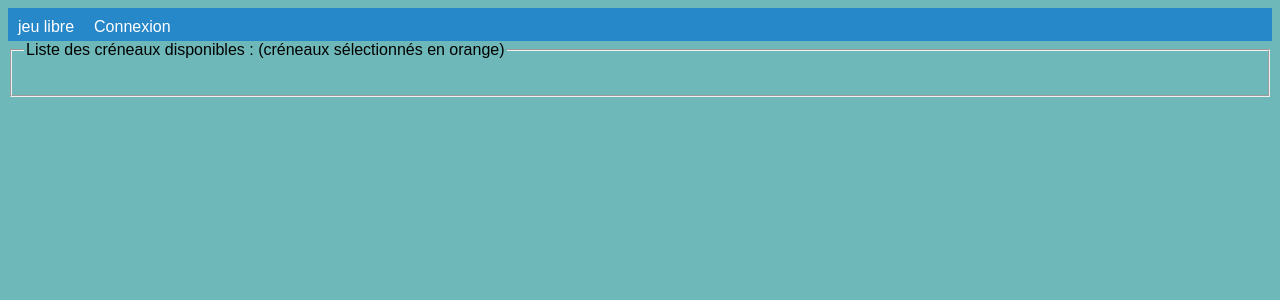
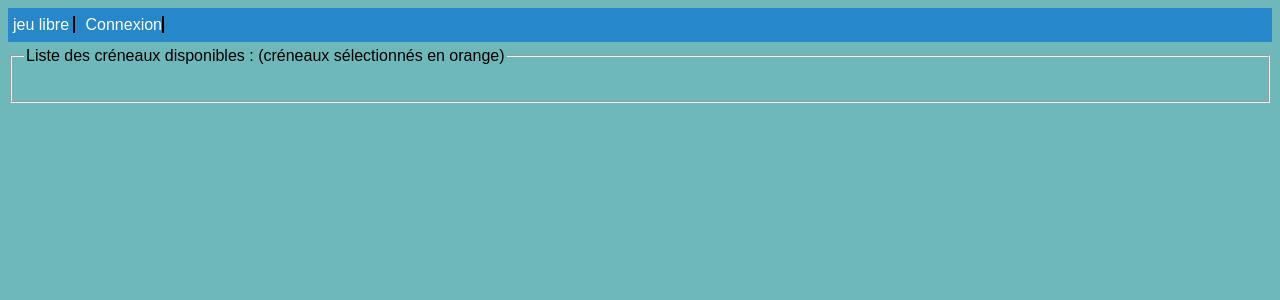
Before and after one commit to JeromeCirm/gestioncreneaux, a Django app: page / in a window 1280 px wide. Shown: the top 300 px of the page. Run offline with Django 4.2, Linux system fonts and the light colour scheme; data that the repository does not hold is empty; parts of the project's set-up code (start-up, migrations or seed data) failed here and were passed over.

Commit message:
style du menu

```diff
--- a/base/templates/base/menu.html
+++ b/base/templates/base/menu.html
@@ -1,11 +1,11 @@
 <header>
-    {% if user.is_authenticated %} Bonjour {{ user.username }} <BR>{% endif %}
-    <nav class="menu">
+  {% if user.is_authenticated %} <div class="center">Bonjour {{ user.username }}</div>{% endif %}
+  <nav class="menu">
         <ul>{% for item in menu %}
-            <li ><a href="{% url item.0 %}">{{ item.1 }}</a>
+            <li class="menuli"><a href="{% url item.0 %}">{{ item.1 }}</a>
             </li>{% endfor %}{% if user.is_authenticated %}
             <li> <a href="{% url 'reglages' %}">
-                <svg version="1.1" xmlns="http://www.w3.org/2000/svg" width="32" height="32" viewBox="0 0 32 32">
+                <svg version="1.1" xmlns="http://www.w3.org/2000/svg" width="32" height="32" viewBox="0 -10 32 42">
                     <title>Réglages</title>
                     <path
                       d="M27.465 32c-1.211 0-2.35-0.471-3.207-1.328l-9.392-9.391c-2.369 0.898-4.898 0.951-7.355 0.15-3.274-1.074-5.869-3.67-6.943-6.942-0.879-2.682-0.734-5.45 0.419-8.004 0.135-0.299 0.408-0.512 0.731-0.572 0.32-0.051 0.654 0.045 0.887 0.277l5.394 5.395 3.586-3.586-5.394-5.395c-0.232-0.232-0.336-0.564-0.276-0.887s0.272-0.596 0.572-0.732c2.552-1.152 5.318-1.295 8.001-0.418 3.274 1.074 5.869 3.67 6.943 6.942 0.806 2.457 0.752 4.987-0.15 7.358l9.392 9.391c0.844 0.842 1.328 2.012 1.328 3.207-0 2.5-2.034 4.535-4.535 4.535zM15.101 19.102c0.26 0 0.516 0.102 0.707 0.293l9.864 9.863c0.479 0.479 1.116 0.742 1.793 0.742 1.398 0 2.535-1.137 2.535-2.535 0-0.668-0.27-1.322-0.742-1.793l-9.864-9.863c-0.294-0.295-0.376-0.74-0.204-1.119 0.943-2.090 1.061-4.357 0.341-6.555-0.863-2.631-3.034-4.801-5.665-5.666-1.713-0.561-3.468-0.609-5.145-0.164l4.986 4.988c0.391 0.391 0.391 1.023 0 1.414l-5 5c-0.188 0.188-0.441 0.293-0.707 0.293s-0.52-0.105-0.707-0.293l-4.987-4.988c-0.45 1.682-0.397 3.436 0.164 5.146 0.863 2.631 3.034 4.801 5.665 5.666 2.2 0.721 4.466 0.604 6.555-0.342 0.132-0.059 0.271-0.088 0.411-0.088z"
@@ -13,7 +13,7 @@
                   </svg>
             </a></li>
             <li> <a href="{% url 'deconnexion' %}">
-                <svg version="1.1" xmlns="http://www.w3.org/2000/svg" width="32" height="32" viewBox="0 0 32 32">
+                <svg version="1.1" xmlns="http://www.w3.org/2000/svg" width="32" height="32" viewBox="0 -10 32 42">
                     <title>Déconnexion</title>
                     <path
                       d="M3 0h22c0.553 0 1 0 1 0.553l-0 3.447h-2v-2h-20v28h20v-2h2l0 3.447c0 0.553-0.447 0.553-1 0.553h-22c-0.553 0-1-0.447-1-1v-30c0-0.553 0.447-1 1-1z"
@@ -25,4 +25,4 @@
             </a></li>{% endif %}
         </ul>
     </nav>
-</header>
+    </header>
--- a/static/style/style.css
+++ b/static/style/style.css
@@ -50,18 +50,25 @@
 }
 
 .menu ul {
-  display: flex;
   list-style: none;
   padding : 0px;
-  padding-top: 5px;;
+  padding-top: 5px;
+  padding-bottom : 5px;
   margin : 0px;
-  margin-top: 5px;;
+  margin-top: 5px;
+  margin-bottom : 5px;
 }
 
+.menuli {
+  /*padding: -5px -10px;*/
+  line-height: 1.5em;
+  margin-left : 5px;
+  margin-right : 5px;
+  border-right: 2px solid black;
+}
 .menu li {
-  padding: 5px 10px;
+  display : inline;
 }
-
 .menu li a {
   color: white;
   text-decoration: none;
@@ -95,6 +102,7 @@
 }
 
 label.round {  /* les labels des checkbox/radios */
+  display : inline-block;
   border : 1px solid black;
   padding : 5px 10px;
   margin : 5px;
@@ -125,7 +133,7 @@
 }
 
 /* style page de connexion */
-:root {
+/*:root {
   --color-main: #71c6dd;
   --color-main-light: #e1f6fb;
   --color-dark: #3f4156;
@@ -137,7 +145,7 @@
   --color-bg: #2d2d39;
   --color-success: #5dd693;
   --color-error: #fc4b0b;
-}
+}*/
 
 .layout__box {
   width: 90%;
@@ -205,11 +213,11 @@
 
 .form__group input {
   background: transparent;
-  border: 1px solid var(--color-dark-light);
+  border: 1px solid #696d97;
   padding: 1rem;
   border-radius: 3px;
   width: 100%;
-  color: var(--color-dark);
+  color: #3f4156;
   font-weight: 500;
   outline: none;
   font-size: 1.5em;
```
